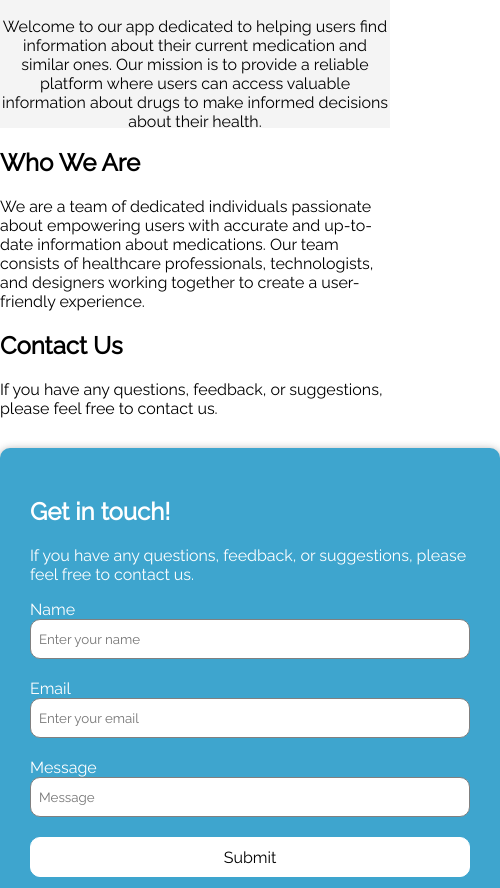
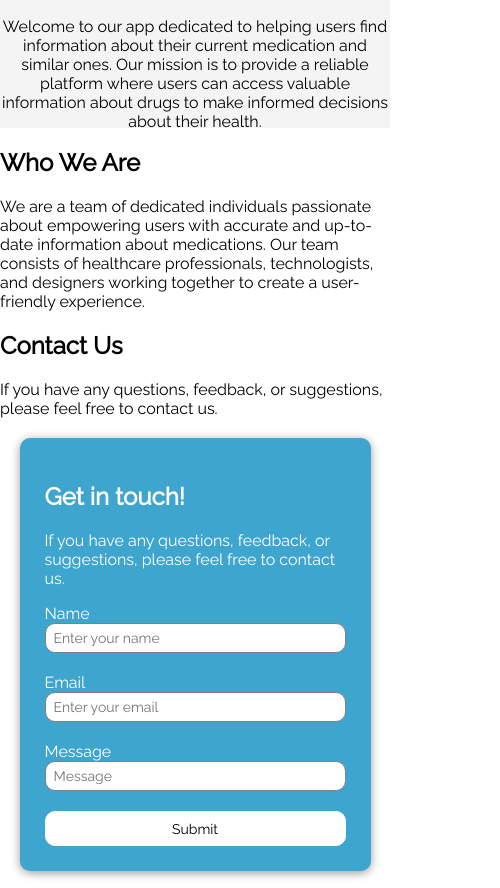
Before and after one commit to iaxel7/RxMatchV1, a plain HTML site: page public/AboutUs.html in a window 390 px wide. Shown: the part 192-1080 px from the top of the page, 500 px wide, since content can reach past the window. Drawn offline with Linux system fonts and the light colour scheme; files whose address does not match are found by name.

Commit message:
update css

```diff
--- a/public/AboutUs.css
+++ b/public/AboutUs.css
@@ -194,6 +194,29 @@ button:active{
   color: black;
 }
 
+@media (max-width: 800px) {
+  .container {
+    width: 90%;
+    margin: 20px auto;
+  }
+
+  .form {
+    padding: 15px;
+  }
+
+  .formc input,
+  .formc select {
+    height: 30px;
+    font-size: 14px;
+  }
+
+  button {
+    height: 35px;
+    font-size: 14px;
+  }
+}
+
+
 .footer {
   background: linear-gradient(to right, #339FCD 70%, #3EA5CE 30%);
   color: white;
```
